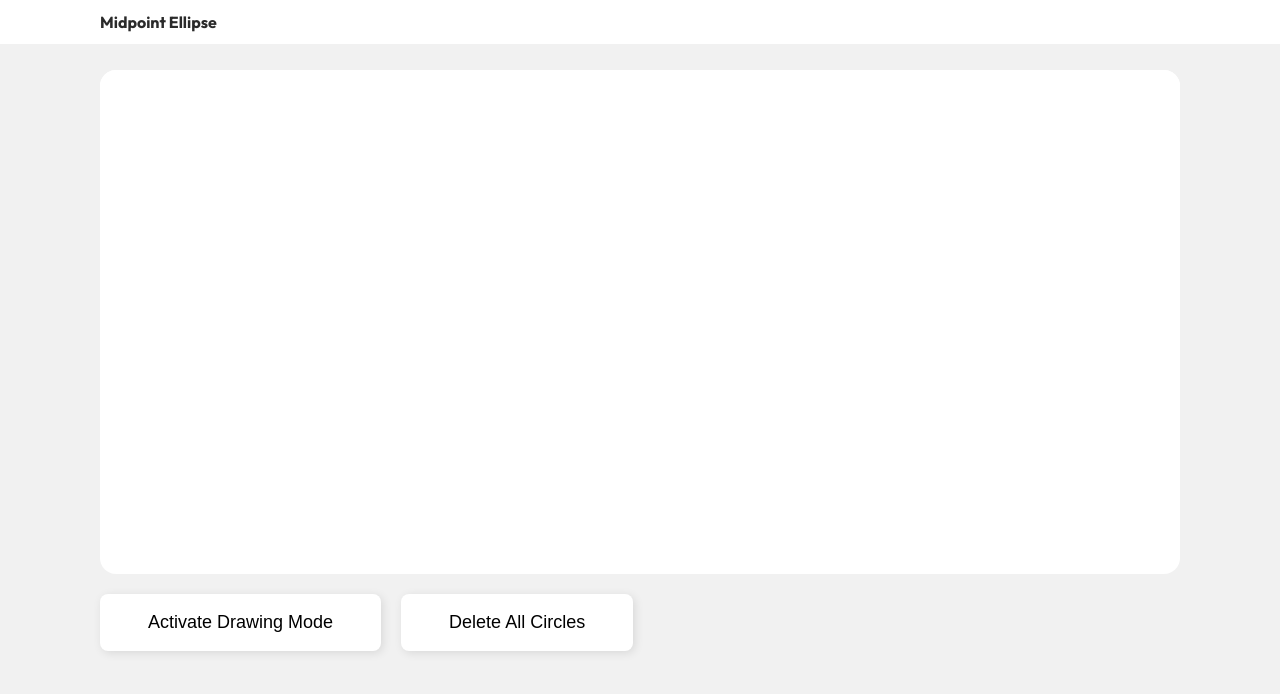
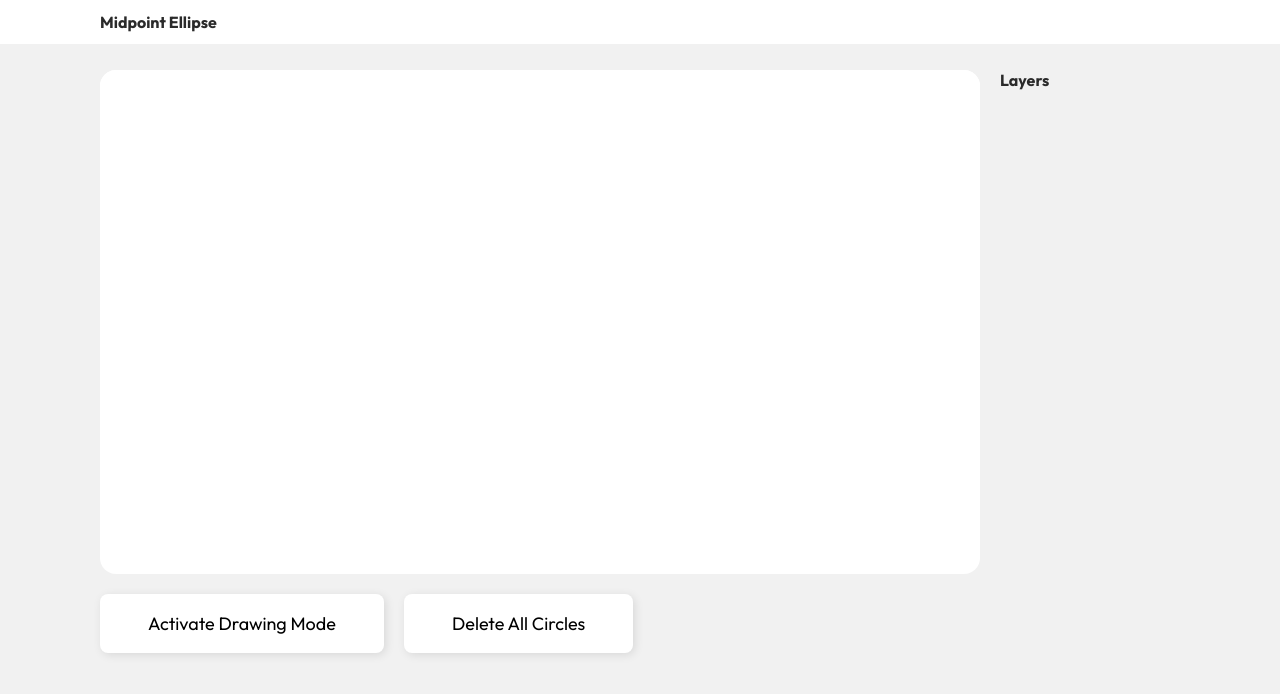
Before and after one commit to labadcloyd/graphics-finals, a Next.js app: page / in a window 1280 px wide. Shown: the top 694 px of the page. Built offline with nearby package versions, Linux system fonts and the light colour scheme.

Commit message:
added layer feature and delete layer function

```diff
--- a/package.json
+++ b/package.json
@@ -9,8 +9,9 @@
     "lint": "next lint"
   },
   "dependencies": {
+    "next": "15.3.1",
     "react": "^19.0.0",
     "react-dom": "^19.0.0",
-    "next": "15.3.1"
+    "uuid": "^11.1.0"
   }
 }
--- a/src/app/globals.css
+++ b/src/app/globals.css
@@ -14,14 +14,15 @@ body {
 body {
   color: var(--foreground);
   background: var(--background);
-  font-family: "Outfit", sans-serif;
-  font-optical-sizing: auto;
 }
 
 * {
   box-sizing: border-box;
   padding: 0;
   margin: 0;
+
+  font-family: "Outfit", sans-serif;
+  font-optical-sizing: auto;
 }
 
 a {
--- a/src/layouts/Sketchpad/Sketchpad.js
+++ b/src/layouts/Sketchpad/Sketchpad.js
@@ -1,4 +1,5 @@
 "use client";
+import { v4 as uuidv4 } from "uuid";
 import { useRef, useEffect, useState } from "react";
 import css from "./styles.module.css";
 import midpointEllipse from "@/utils/midpointAlgo";
@@ -10,7 +11,16 @@ export default function Sketchpad() {
   const [startPos, setStartPos] = useState({ x: 0, y: 0 });
   const [isDrawing, setIsDrawing] = useState(false);
   const [isActive, setIsActive] = useState(false);
+  const [layerCount, setLayerCount] = useState(0);
   const [permanentEllipses, setPermanentEllipses] = useState([]);
+
+  function handleDeleteLayer(id) {
+    const newPermEllips = [];
+    permanentEllipses.forEach((item) => {
+      if (item.id !== id) newPermEllips.push(item);
+    });
+    setPermanentEllipses(newPermEllips);
+  }
 
   useEffect(() => {
     if (!isActive) return;
@@ -89,7 +99,11 @@ export default function Sketchpad() {
         const finalPoints = midpointEllipse(rx, ry, xc, yc);
 
         // Save the final ellipse to permanentEllipses
-        setPermanentEllipses((prev) => [...prev, { points: finalPoints }]);
+        setLayerCount(layerCount + 1);
+        setPermanentEllipses((prev) => [
+          ...prev,
+          { points: finalPoints, id: uuidv4(), sequence: layerCount },
+        ]);
       }
 
       canvas.addEventListener("mousedown", handleMouseDown);
@@ -126,11 +140,22 @@ export default function Sketchpad() {
 
   return (
     <div className={css.wrapper}>
-      <div ref={padWrapperRef} className={css.padWrapper}>
-        <canvas
-          ref={canvasRef}
-          style={{ width: "100%", height: "500px", backgroundColor: "#fff" }}
-        />
+      <div className={css.padWrapper}>
+        <div ref={padWrapperRef} className={css.padContainer}>
+          <canvas
+            ref={canvasRef}
+            style={{ width: "100%", height: "500px", backgroundColor: "#fff" }}
+          />
+        </div>
+        <div className={css.layerWrapper}>
+          <h4>Layers</h4>
+          {permanentEllipses.map((item, i) => (
+            <div className={css.layer} key={item.id}>
+              <p>layer: {item.sequence}</p>
+              <a onClick={() => handleDeleteLayer(item.id)}>Delete Layer</a>
+            </div>
+          ))}
+        </div>
       </div>
       <div className={css.optionWrapper}>
         <button
--- a/src/layouts/Sketchpad/styles.module.css
+++ b/src/layouts/Sketchpad/styles.module.css
@@ -7,14 +7,54 @@
 	width: 100%;
 }
 
+
 .padWrapper {
+	width: 100%;
+	display: flex;
+}
+.padContainer {
 	width: 100%;
 	background-color: #fff;
 	border-radius: 16px;
+}
+.padContainer canvas {
+	border-radius: 16px;
+}
+.layerWrapper {
+	width: 100%;
+	max-width: 200px;
+	max-height: 500px;
+	height: 100%;
+	overflow-y: auto;
+	overflow-x: visible;
+	padding: 0 20px;
 
+	display: flex;
+	flex-direction: column;
+	justify-content: flex-start;
+	align-items: flex-start;
+	gap: 20px;
 }
-.padWrapper canvas {
-	border-radius: 16px;
+.layer {
+	display: flex;
+	flex-direction: column;
+	gap: 5px;
+
+	width: 100%;
+	height: 100%;
+	background-color: #fff;
+	border-radius: 8px;
+  box-shadow: 2px 2px 10px 0px rgba(0,0,0,0.10);
+  transition: .3s;
+	padding: 12px 24px;
+}
+.layer p {
+	font-size: 18px;
+}
+.layer a {
+	font-size: 12px;
+	cursor: pointer;
+	color:  rgb(204, 65, 65);
 }
 
 .optionWrapper {
```
Also changed, not shown: 1 other file (tests, documents, lock files or other folders).
